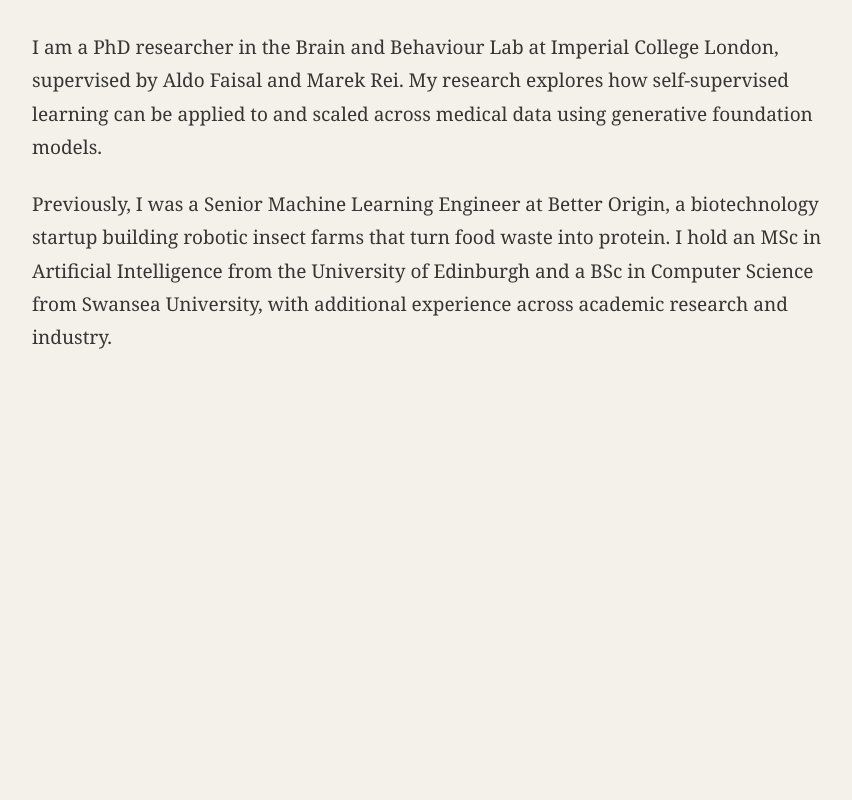
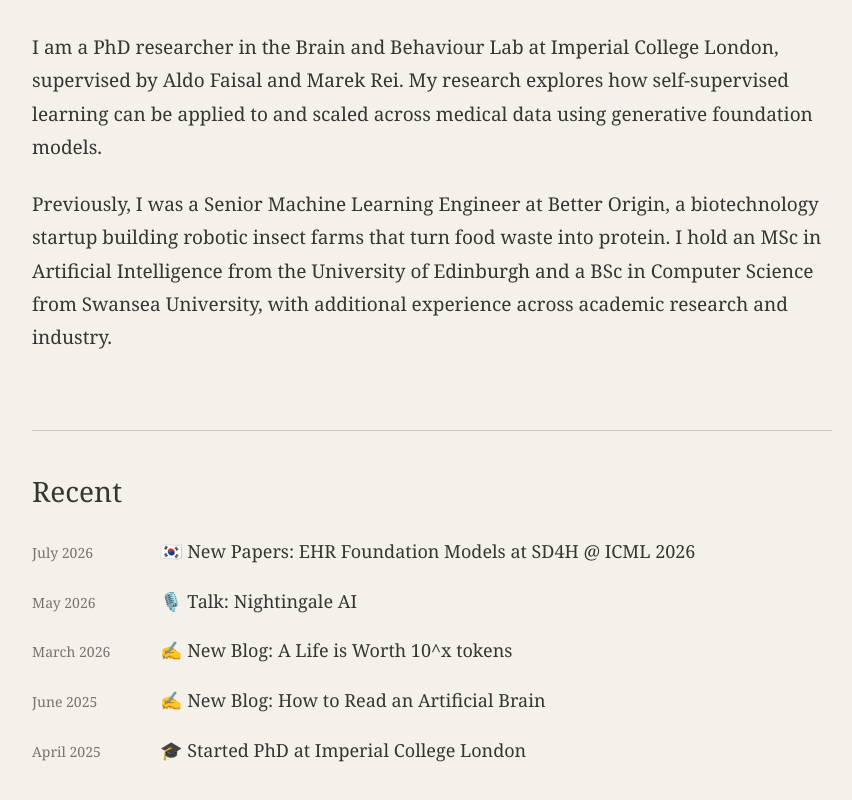
Before and after one commit to JoshuaPlacidi/JoshuaPlacidi.github.io, a React (Vite) app: page / in a window 1280 px wide. Shown: the part 214-1014 px from the top of the page, without its empty margins (208-1060 px from the left). Before the commit the page ends 805 px from the top, so only its background shows below. Built offline with nearby package versions, Linux system fonts and the light colour scheme.

Commit message:
Add a recent section and updated some style elements

```diff
--- a/app/blog/page.tsx
+++ b/app/blog/page.tsx
@@ -11,13 +11,13 @@
     title: "A Life Is Worth 10ˣ Tokens",
     description: "Scaling to human intelligence.",
     year: "2026",
-    href: "https://medium.com/@joshuaplacidi/a-life-is-worth-10-x-tokens-9be0f05886c7",
+    href: "https://joshuaplacidi.substack.com/p/a-life-is-worth-10x-tokens",
   },
   {
     title: "How to Read an Artificial Brain",
     description: "An introduction to attribution graphs (Anthropic 2025).",
     year: "2025",
-    href: "http://medium.com/@joshuaplacidi/how-to-read-an-artificial-neural-brain-6e092f09b9f1",
+    href: "https://joshuaplacidi.substack.com/p/attribution-graphs-how-to-read-an",
   },
 ];
 
--- a/app/globals.css
+++ b/app/globals.css
@@ -107,6 +107,41 @@
 .introCopy p { margin: 0 0 24px; }
 .introCopy p:last-child { margin-bottom: 0; }
 
+.updates {
+  max-width: 800px;
+  margin: 76px auto 0;
+  padding-top: 42px;
+  border-top: 1px solid var(--line);
+}
+.updates h2 {
+  margin: 0 0 28px;
+  font-size: clamp(22px, 2.4vw, 28px);
+  font-weight: 400;
+  line-height: 1.3;
+}
+.updateList {
+  list-style: none;
+  margin: 0;
+  padding: 0;
+  display: grid;
+  gap: 22px;
+}
+.update {
+  display: grid;
+  grid-template-columns: 112px 1fr;
+  gap: 16px;
+  align-items: baseline;
+  font-size: clamp(16px, .4vw + .9rem, 18px);
+  line-height: 1.55;
+  transition: color .18s ease;
+}
+.update:hover { color: var(--accent); }
+.update time {
+  color: var(--muted);
+  font-size: 14px;
+}
+.update:hover time { color: var(--accent); }
+
 .pageTitle {
   margin-bottom: 52px;
 }
@@ -138,6 +173,23 @@
   font-size: 14px;
   line-height: 1.55;
 }
+.entryAuthors {
+  margin-top: 2px;
+  line-height: 1.7;
+}
+.entryAuthors strong {
+  font-weight: 700;
+}
+.entryAuthors sup {
+  font-size: .65em;
+  line-height: 0;
+}
+.authorNote {
+  display: block;
+  margin-top: 2px;
+  font-size: 12px;
+  font-style: italic;
+}
 .entryMeta { text-align: right; }
 .entryArrow { font-size: 14px; }
 .blogEntry { min-height: 80px; }
@@ -151,6 +203,9 @@
   .pageNav { width: 100%; justify-content: space-between; gap: 12px; }
   .page { padding-block: 38px 70px; }
   .pageTitle { margin-bottom: 42px; }
+  .updates { margin-top: 48px; padding-top: 32px; }
+  .updateList { gap: 18px; }
+  .update { grid-template-columns: 96px 1fr; gap: 12px; }
   .entryList { gap: 40px; }
   .entry { grid-template-columns: 27px 1fr 14px; gap: 12px; align-items: start; }
   .entryMeta { grid-column: 2; text-align: left; }
--- a/app/page.tsx
+++ b/app/page.tsx
@@ -5,6 +5,39 @@
   title: "Joshua Placidi",
   description: "Machine learning researcher and builder based in London.",
 };
+
+const updates: { when: string; date: string; text: string; href?: string }[] = [
+  {
+    when: "July 2026",
+    date: "2026-07",
+    text: "🇰🇷 New Papers: EHR Foundation Models at SD4H @ ICML 2026",
+    href: "https://lnkd.in/p/eqGGqVHN",
+  },
+  {
+    when: "May 2026",
+    date: "2026-05",
+    text: "🎙️ Talk: Nightingale AI",
+    href: "https://www.linkedin.com/posts/brainandbehaviour_nightingaleai-activity-7458372639477256193-CLl7",
+  },
+  {
+    when: "March 2026",
+    date: "2026-03",
+    text: "✍️ New Blog: A Life is Worth 10^x tokens",
+    href: "https://joshuaplacidi.substack.com/p/a-life-is-worth-10x-tokens",
+  },
+  {
+    when: "June 2025",
+    date: "2025-06",
+    text: "✍️ New Blog: How to Read an Artificial Brain",
+    href: "https://joshuaplacidi.substack.com/p/attribution-graphs-how-to-read-an",
+  },
+  {
+    when: "April 2025",
+    date: "2025-04",
+    text: "🎓 Started PhD at Imperial College London",
+    href: "https://lnkd.in/p/ecp7xvzP",
+  },
+];
 
 export default function Home() {
   return (
@@ -32,6 +65,38 @@
             </div>
           </div>
         </section>
+        <section className="updates" aria-labelledby="updates-heading">
+          <h2 id="updates-heading">Recent</h2>
+          <ul className="updateList">
+            {updates.map((update) => {
+              const body = (
+                <>
+                  <time dateTime={update.date}>{update.when}</time>
+                  <span>{update.text}</span>
+                </>
+              );
+              if (!update.href) {
+                return (
+                  <li className="update" key={update.text}>
+                    {body}
+                  </li>
+                );
+              }
+              const external = update.href.startsWith("http");
+              return (
+                <li key={update.text}>
+                  <a
+                    className="update"
+                    href={update.href}
+                    {...(external ? { target: "_blank", rel: "noreferrer" } : {})}
+                  >
+                    {body}
+                  </a>
+                </li>
+              );
+            })}
+          </ul>
+        </section>
       </main>
     </>
   );
--- a/app/research/page.tsx
+++ b/app/research/page.tsx
@@ -9,26 +9,49 @@
 const papers = [
   {
     title: "Pretraining EHR Foundation Models with Patient-Aware Sampling",
-    authors: "Joshua Placidi et al.",
+    authors: ["Joshua Placidi", "Yuxuan Liu", "Jinpei Han", "Marek Rei", "A. Aldo Faisal"],
     venue: "SD4H @ ICML",
     year: "2026",
     href: "https://arxiv.org/abs/2607.22114",
   },
   {
     title: "Autoregressive EHR Foundation Models with Multimodal Inputs",
-    authors: "Y. Liu*, Joshua Placidi* & J. Han* · *Joint first authors",
+    authors: [
+      "Yuxuan Liu*",
+      "Joshua Placidi*",
+      "Jinpei Han*",
+      "Alfred Balston",
+      "Marek Rei",
+      "A. Aldo Faisal",
+    ],
+    note: "*Equal contribution",
     venue: "SD4H @ ICML",
     year: "2026",
     href: "https://arxiv.org/abs/2607.22264",
   },
   {
     title: "Scene Text Recognition with Semantics",
-    authors: "Joshua Placidi et al.",
+    authors: ["Joshua Placidi", "Yishu Miao", "Zixu Wang", "Lucia Specia"],
     venue: "arXiv",
     year: "2022",
     href: "https://arxiv.org/abs/2210.10836",
   },
 ];
+
+function Authors({ names }: { names: string[] }) {
+  return names.map((name, index) => {
+    const starred = name.endsWith("*");
+    const label = starred ? name.slice(0, -1) : name;
+    const separator = index === 0 ? "" : index === names.length - 1 ? ", and " : ", ";
+    return (
+      <span key={name}>
+        {separator}
+        {label === "Joshua Placidi" ? <strong>{label}</strong> : label}
+        {starred ? <sup>*</sup> : null}
+      </span>
+    );
+  });
+}
 
 export default function Research() {
   return (
@@ -52,7 +75,16 @@
               </span>
               <div className="entryMain">
                 <h2>{paper.title}</h2>
-                <p>{paper.authors}</p>
+                <p className="entryAuthors">
+                  <Authors names={paper.authors} />
+                  {"note" in paper ? (
+                    <span className="authorNote">
+                      <sup>*</sup>
+                      {" "}
+                      {paper.note.replace(/^\*/, "")}
+                    </span>
+                  ) : null}
+                </p>
               </div>
               <p className="entryMeta">{paper.venue} · {paper.year}</p>
               <span className="entryArrow">↗</span>
```
